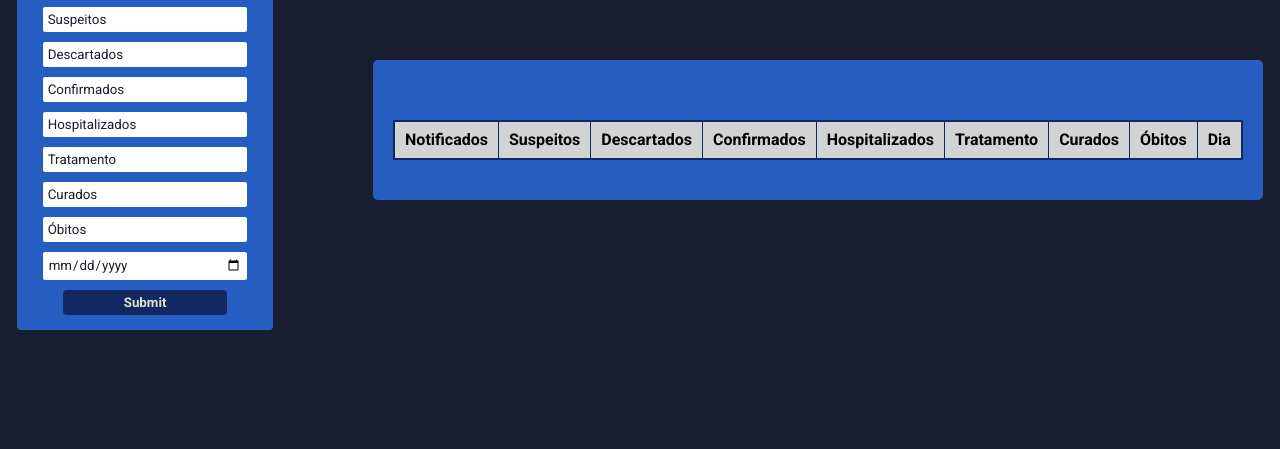
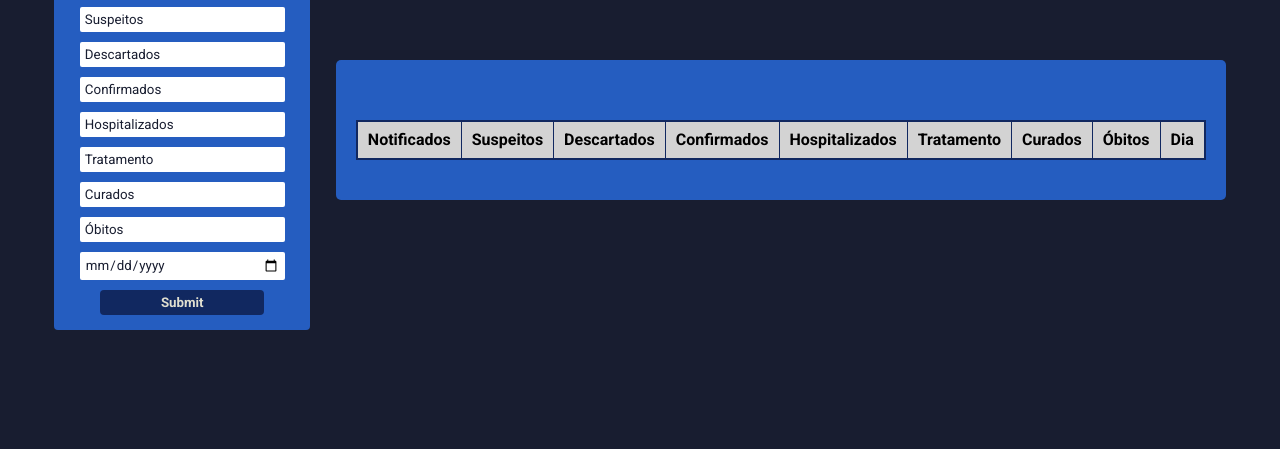
Before and after one commit to GuilhermeA08/Artigo-BD, a plain HTML site: page index.html in a window 1280 px wide. Shown: the part 300-749 px from the top of the page. Drawn offline with Linux system fonts and the light colour scheme; no server answers.

Commit message:
fix: main gap and close tag main

```diff
--- a/styles/pages/index.css
+++ b/styles/pages/index.css
@@ -9,5 +9,5 @@ main {
   display: flex;
   align-items: center;
   justify-content: center;
-  gap: 100px;
+  gap: 2%;
 }
```
Also changed, not shown: index.html (+2 -1 lines).
